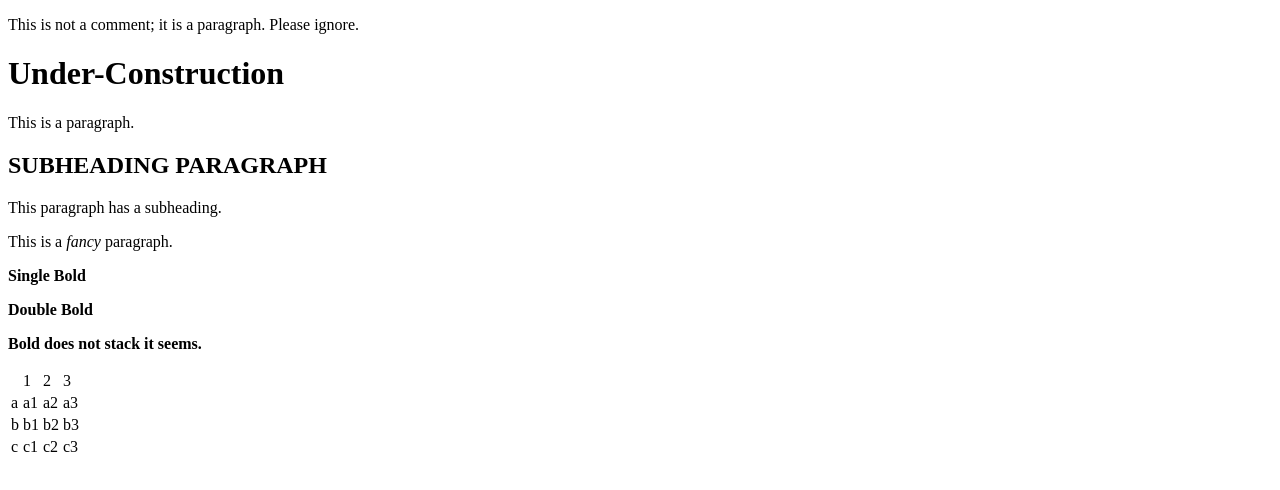
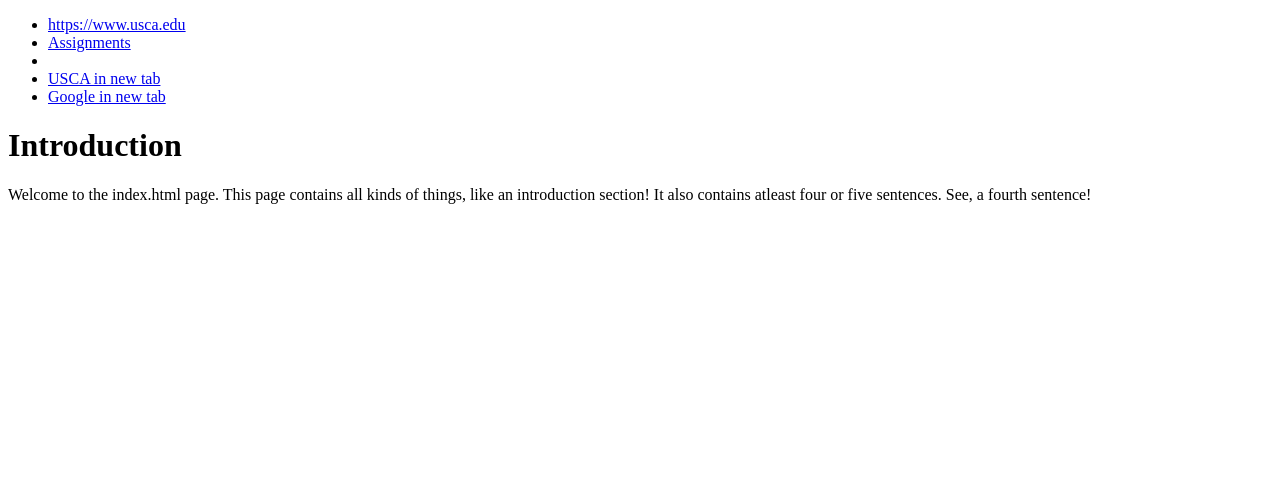
Before and after one commit to herndot/CSCI225, a plain HTML site: page index.html in a window 1280 px wide. Drawn offline with Linux system fonts and the light colour scheme.

Commit message:
endOfClass

```diff
--- a/index.html
+++ b/index.html
@@ -1,46 +1,32 @@
 <!DOCTYPE html>
 <html>
+
     <head>
-        <title>CSCI225 Course Website TJ Herndon</title>
+        <title>CSCI225 Homepage of TJ Herndon</title>
     </head>
+
     <body>
-        <!--This is a comment.-->
-        <p>This is not a comment; it is a paragraph. Please ignore.</p>
-        <h1>Under-Construction</h1>
-        <p>This is a paragraph.</p>
-        <h2>SUBHEADING PARAGRAPH</h2>
-        <p>This paragraph has a subheading.</p>
-        <p>This is a <i>fancy</i> paragraph.</p>
-        <p><b>Single Bold</b></p>
-        <p><b><b>Double Bold</b></b></p>
-        <p><b>Bold does not stack it seems.</b></p>
+        <!--Nav Section-->
+        <div class="navbar">
+            <ul>
+                <li><a href="https://www.usca.edu">https://www.usca.edu</a></li>
+                <li><a href="#assignment">Assignments</a></li>
+                <li></li>
+                <li><a href="https://www.usca.edu" target="blank">USCA in new tab</a></li>
+                <li><a href="https://www.google.com" target="blank">Google in new tab</a></li>
+            </ul>
+        </div>
+
+        <!--Intro Section-->
+        <div class="introduction">
+            <h1>Introduction</h1>
+            <p>Welcome to the index.html page. This page contains all kinds of things, like an introduction section! It also contains atleast four or five sentences. See, a fourth sentence!</p>
+        </div>
+
+        <!--Assignment Section-->
+        <div class="assignment">
+
+        </div>
     </body>
-    <table>
-        <tbody>
-            <tr>
-                <td></td>
-                <td>1</td>
-                <td>2</td>
-                <td>3</td>
-            </tr>
-            <tr>
-                <td>a</td>
-                <td>a1</td>
-                <td>a2</td>
-                <td>a3</td>
-            </tr>
-            <tr>
-                <td>b</td>
-                <td>b1</td>
-                <td>b2</td>
-                <td>b3</td>
-            </tr>
-            <tr>
-                <td>c</td>
-                <td>c1</td>
-                <td>c2</td>
-                <td>c3</td>
-            </tr>
-        </tbody>
-    </table>
+
 </html>
```
Also changed, not shown: img/google.png (added), 1 other file.
